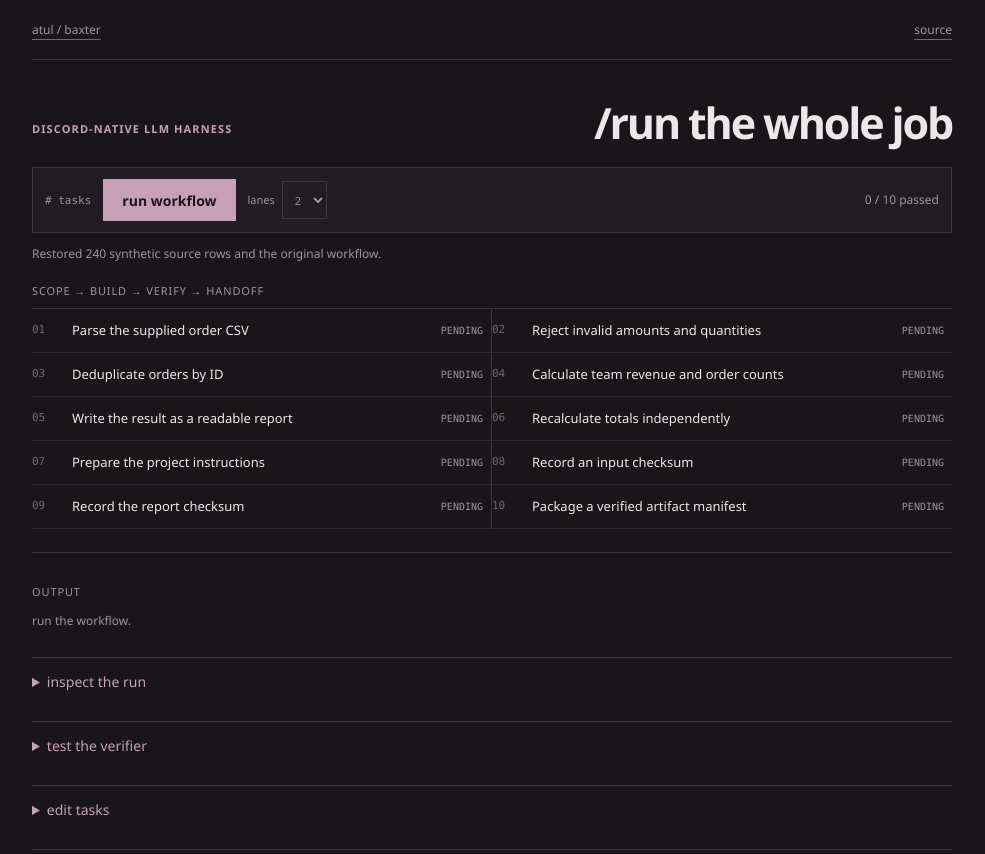
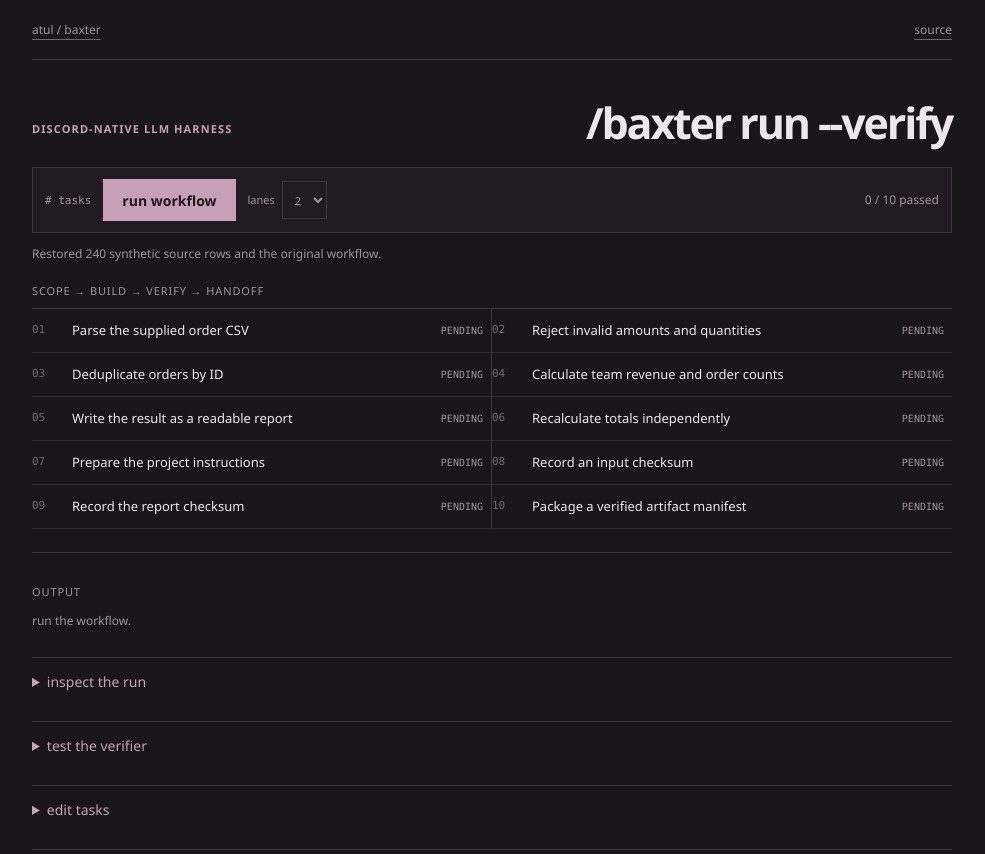
Before and after one commit to LolStar123/baxter, a plain HTML site: page examples/portfolio/index.html in a window 1280 px wide. Shown: the whole page, without its empty margins (148-1133 px from the left). Drawn offline with Linux system fonts and the light colour scheme.

Commit message:
Use a Discord style command heading

```diff
--- a/examples/portfolio/index.html
+++ b/examples/portfolio/index.html
@@ -1,7 +1,7 @@
 <!doctype html><html lang="en"><head><meta charset="utf-8"><meta name="viewport" content="width=device-width,initial-scale=1"><title>baxter / run the workflow</title><link rel="stylesheet" href="style.css"><link rel="stylesheet" href="identity.css"></head><body>
 <header><a href="https://lolstar123.github.io/just-a-little-further/">atul / baxter</a><a href="https://github.com/LolStar123/baxter">source</a></header>
 <main>
-<section class="hero"><p>discord-native llm harness</p><h1>/run the whole job</h1></section>
+<section class="hero"><p>discord-native llm harness</p><h1>/baxter run --verify</h1></section>
 <section class="run-bar"><button id="run">run workflow</button><label>lanes<select id="capacity"><option>1</option><option selected>2</option><option>3</option><option>4</option></select></label><span id="progress"></span></section>
 <p id="status" role="status">loading queue…</p>
 <section class="queue"><h2>scope → build → verify → handoff</h2><div id="tasks"></div></section>
```
Also changed, not shown: examples/portfolio/preview.png.
